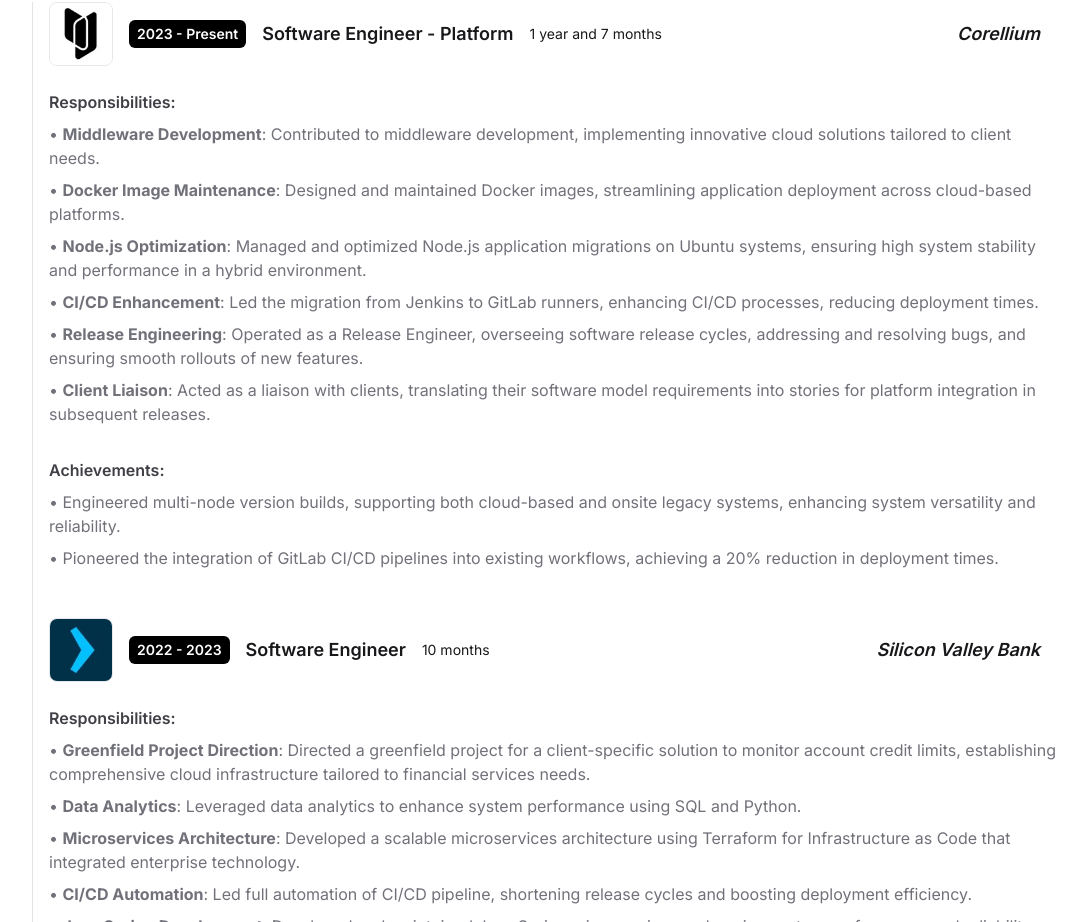
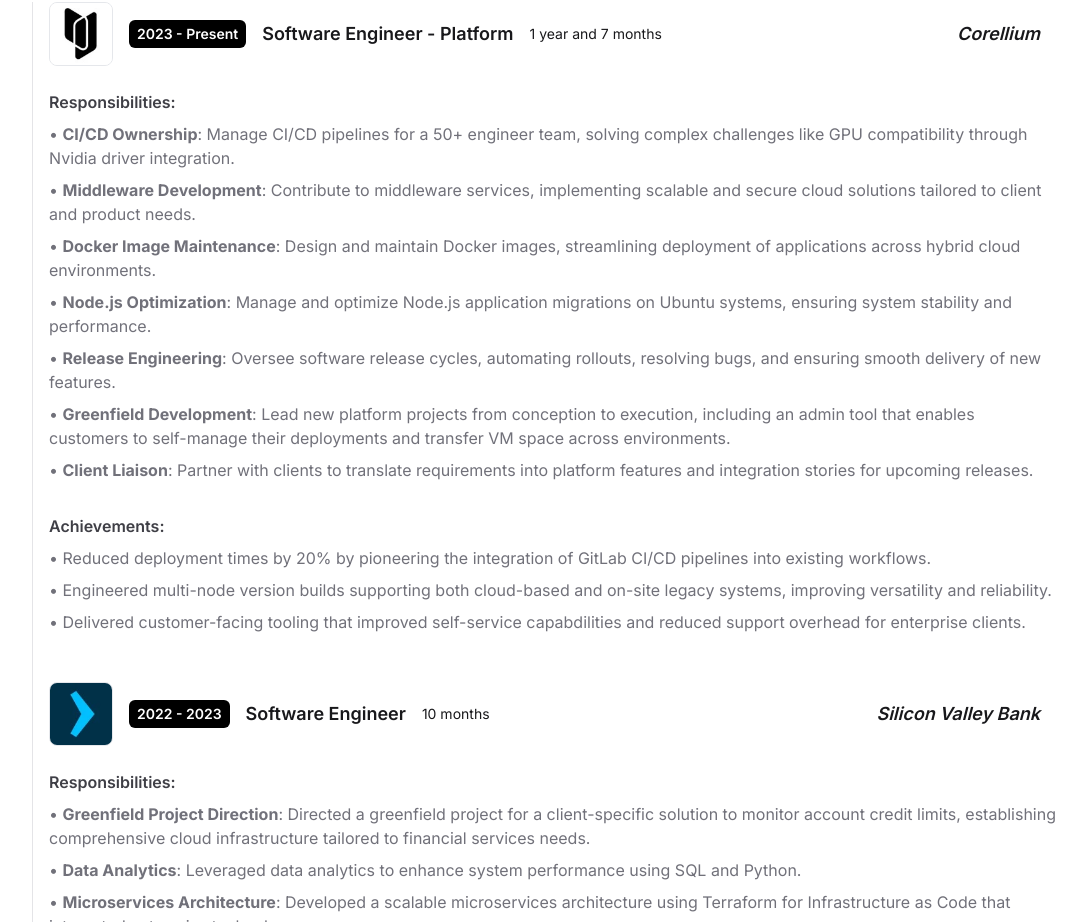
Before and after one commit to QuinteroSantiago/santiago-quintero-quiroga-portfolio, a React (Vite) app: page / in a window 1280 px wide. Shown: the part 818-1740 px from the top of the page, without its empty margins (96-1182 px from the left). Built offline with nearby package versions, Linux system fonts and the light colour scheme; a web font is replaced by a local one.

Commit message:
chore: change data

```diff
--- a/src/data/work.js
+++ b/src/data/work.js
@@ -1,4 +1,4 @@
-export default [
+    export default [
     {
         year: "2023 - Present",
         startDate: "2023-05-05",
@@ -7,16 +7,18 @@
         title: "Software Engineer - Platform",
         place: "Corellium",
         responsibilities: [
-            "**Middleware Development**: Contributed to middleware development, implementing innovative cloud solutions tailored to client needs.",
-            "**Docker Image Maintenance**: Designed and maintained Docker images, streamlining application deployment across cloud-based platforms.",
-            "**Node.js Optimization**: Managed and optimized Node.js application migrations on Ubuntu systems, ensuring high system stability and performance in a hybrid environment.",
-            "**CI/CD Enhancement**: Led the migration from Jenkins to GitLab runners, enhancing CI/CD processes, reducing deployment times.",
-            "**Release Engineering**: Operated as a Release Engineer, overseeing software release cycles, addressing and resolving bugs, and ensuring smooth rollouts of new features.",
-            "**Client Liaison**: Acted as a liaison with clients, translating their software model requirements into stories for platform integration in subsequent releases."
+            "**CI/CD Ownership**: Manage CI/CD pipelines for a 50+ engineer team, solving complex challenges like GPU compatibility through Nvidia driver integration.",
+            "**Middleware Development**: Contribute to middleware services, implementing scalable and secure cloud solutions tailored to client and product needs.",
+            "**Docker Image Maintenance**: Design and maintain Docker images, streamlining deployment of applications across hybrid cloud environments.",
+            "**Node.js Optimization**: Manage and optimize Node.js application migrations on Ubuntu systems, ensuring system stability and performance.",
+            "**Release Engineering**: Oversee software release cycles, automating rollouts, resolving bugs, and ensuring smooth delivery of new features.",
+            "**Greenfield Development**: Lead new platform projects from conception to execution, including an admin tool that enables customers to self-manage their deployments and transfer VM space across environments.",
+            "**Client Liaison**: Partner with clients to translate requirements into platform features and integration stories for upcoming releases."
         ],
         achievements: [
-            "Engineered multi-node version builds, supporting both cloud-based and onsite legacy systems, enhancing system versatility and reliability.",
-            "Pioneered the integration of GitLab CI/CD pipelines into existing workflows, achieving a 20% reduction in deployment times."
+            "Reduced deployment times by 20% by pioneering the integration of GitLab CI/CD pipelines into existing workflows.",
+            "Engineered multi-node version builds supporting both cloud-based and on-site legacy systems, improving versatility and reliability.",
+            "Delivered customer-facing tooling that improved self-service capabdilities and reduced support overhead for enterprise clients."
         ]
     },
     {
--- a/src/data/workouts.js
+++ b/src/data/workouts.js
@@ -54,7 +54,7 @@
             {
                 name: 'Back Squats',
                 sets: '4',
-                reps: '8 reps',
+                reps: '6 reps',
                 weight: '225'
             },
             {
@@ -88,9 +88,9 @@
         time: '40 mins',
         exercises: [
             {
-                name: 'Rowing Machine HIIT',
-                sets: '8 rounds',
-                reps: '30s sprint / 90s easy',
+                name: 'Rowing Machine HIIT https://www.rowingmachineworkouts.com/rowing-workouts/hiit-rowing',
+                sets: '3 rounds',
+                reps: '(30s sprint / 30s easy) x 3 + 2 minute rest',
                 weight: ''
             },
             {
@@ -152,18 +152,6 @@
                 sets: '15% incline',
                 reps: '40 minutes',
                 weight: '3 mph'
-            },
-            {
-                name: 'Weighted Crunches',
-                sets: '4',
-                reps: '12 reps',
-                weight: '80'
-            },
-            {
-                name: 'Hanging Leg Raises',
-                sets: '4',
-                reps: '6 reps',
-                weight: '0'
             }
         ]
     },
```
